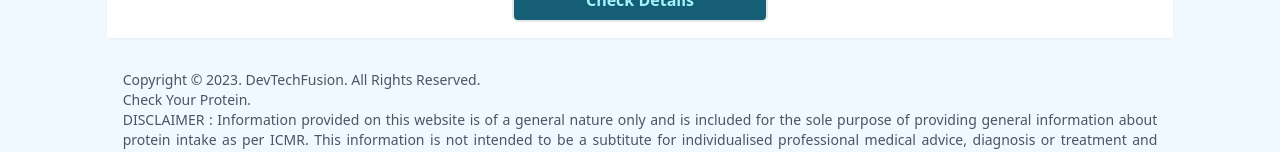
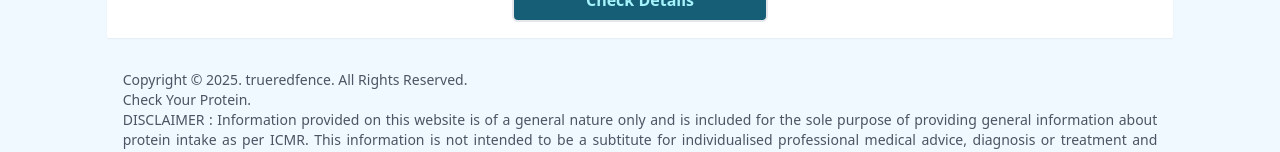
Before and after one commit to trueredfence/next-health, a Next.js app: page / in a window 1280 px wide. Shown: the part 454-606 px from the top of the page. Built offline with nearby package versions, Linux system fonts and the light colour scheme.

Commit message:
Update index.tsx

```diff
--- a/pages/index.tsx
+++ b/pages/index.tsx
@@ -270,7 +270,7 @@ export default function Home() {
       </form>
       </div>
       <div className="w-10/12 p-4 mt-4 text-sm text-gray-600">
-        <div className="mg-b-2">Copyright © 2023. DevTechFusion. All Rights Reserved.</div>
+        <div className="mg-b-2">Copyright © 2025. trueredfence. All Rights Reserved.</div>
         <div>Check Your Protein.</div>
         <div className='text-justify'>DISCLAIMER : Information provided on this website is of a general nature only and is included for the sole purpose of providing general information about protein intake as per ICMR. This information is not intended to be a subtitute for individualised professional medical advice, diagnosis or treatment and reliance should not be place on it. For presonalised medical or nutition advice, user should make an appointment with their doctor, dietitian or qulified health care professional.</div>
       </div>
```
